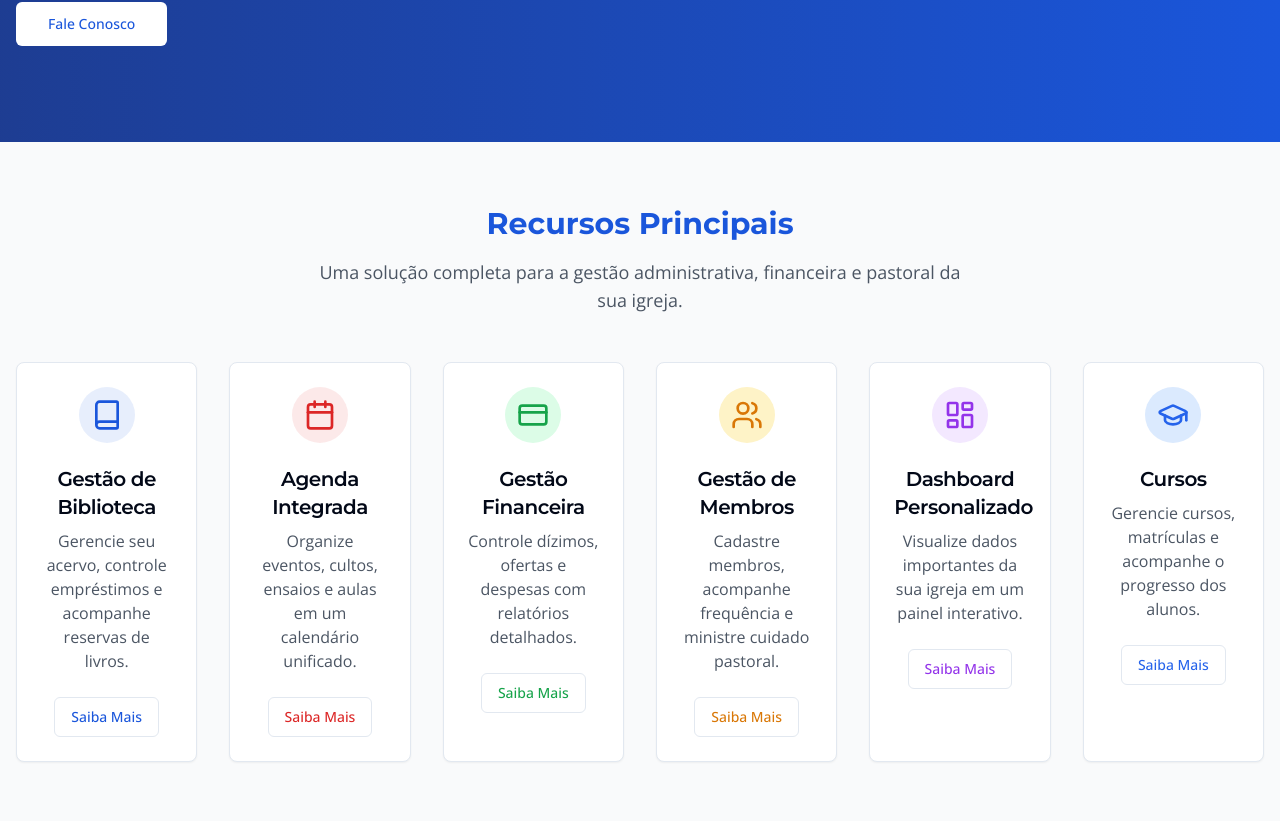
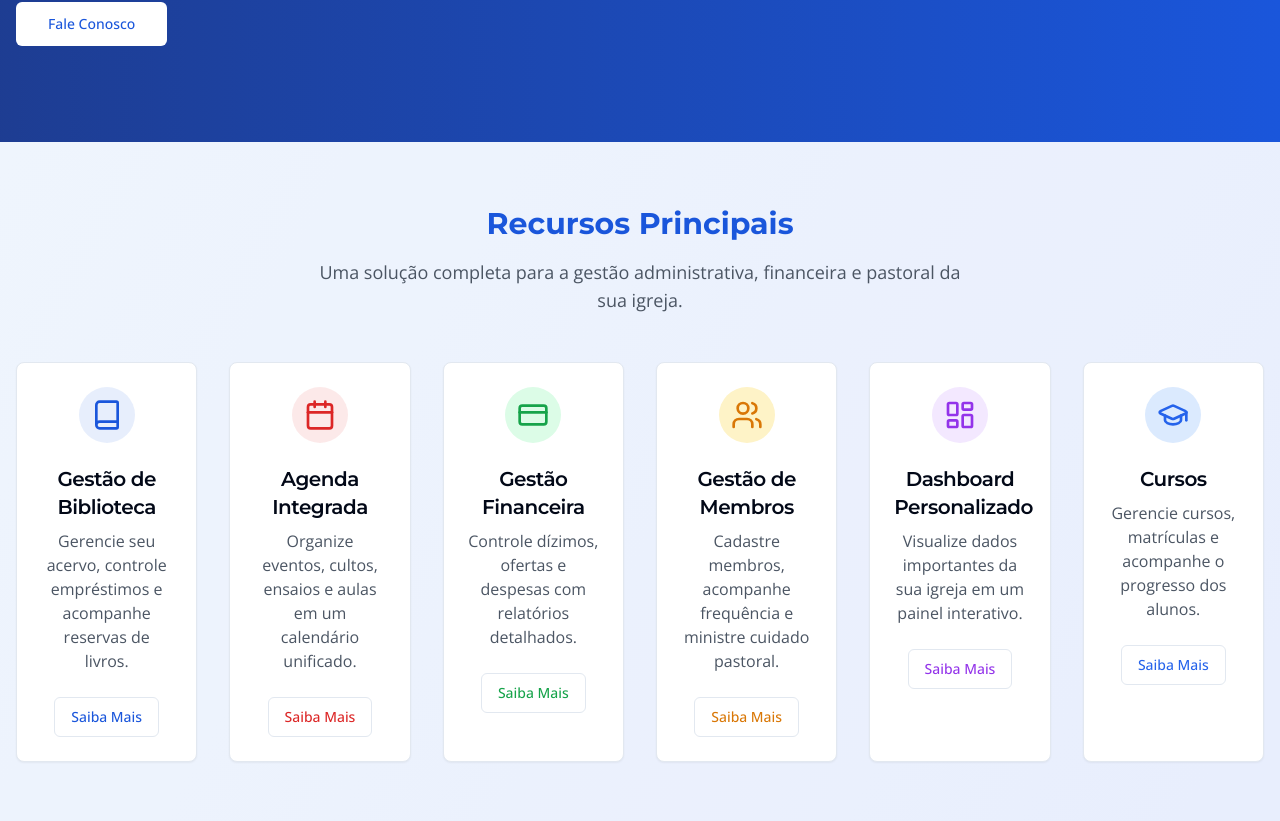
Before and after one commit to tperrut/gestao-igrejas2, a React (Vite) app: page / in a window 1280 px wide. Shown: the part 459-1280 px from the top of the page. Built offline with nearby package versions, Linux system fonts and the light colour scheme.

Commit message:
Fix Home page sections background
Update the background color of the "Recursos Principais" and "Depoimentos" sections on the Home page to dark when the dark theme is selected, matching the design of the Pricing page.

```diff
--- a/src/components/home/FeaturesSection.tsx
+++ b/src/components/home/FeaturesSection.tsx
@@ -50,7 +50,7 @@ const FeaturesSection: React.FC = () => {
   ];
 
   return (
-    <section className="py-16 bg-gray-50">
+    <section className="py-16 bg-muted/30 dark:bg-muted/10">
       <div className="container mx-auto px-4">
         <div className="text-center mb-12">
           <h2 className="text-3xl font-bold text-church-blue mb-4">Recursos Principais</h2>
--- a/src/components/home/TestimonialsSection.tsx
+++ b/src/components/home/TestimonialsSection.tsx
@@ -22,7 +22,7 @@ const TestimonialsSection: React.FC = () => {
   ];
 
   return (
-    <section className="py-16 bg-white">
+    <section className="py-16 bg-background">
       <div className="container mx-auto px-4">
         <div className="text-center mb-12">
           <h2 className="text-3xl font-bold text-church-blue mb-4">Depoimentos</h2>
```
